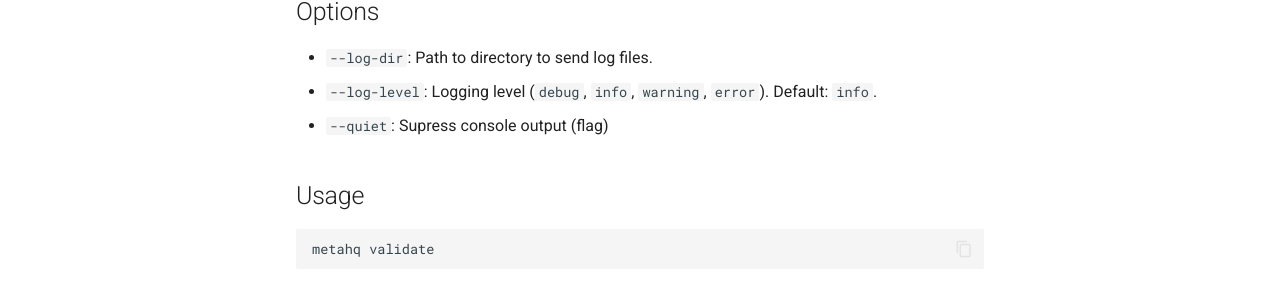
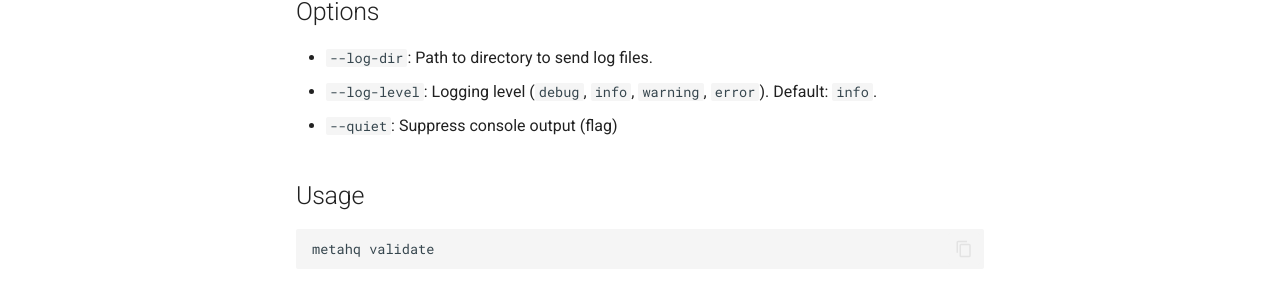
Before and after one commit to krishnanlab/meta-hq, an MkDocs documentation site: the page built from docs/user-guide/validate.md, in a window 1280 px wide. Shown: the part 350-658 px from the top of the page. Built offline with MkDocs 1.6.1 and Material for MkDocs 9.7.7, drawn with Linux system fonts in a browser that asks for light colours; comment, search, counter and statistics services are not loaded.

Commit message:
Fix typo in validate options
Co-authored-by: Copilot <175728472+Copilot@users.noreply.github.com>

````diff
--- a/docs/user-guide/validate.md
+++ b/docs/user-guide/validate.md
@@ -7,7 +7,7 @@ recommend running `metahq setup` to reset the configuration.
 ## Options
 - `--log-dir`: Path to directory to send log files.
 - `--log-level`: Logging level (`debug`, `info`, `warning`, `error`). Default: `info`.
-- `--quiet`: Supress console output (flag)
+- `--quiet`: Suppress console output (flag)
 
 ## Usage
 ```bash
````
